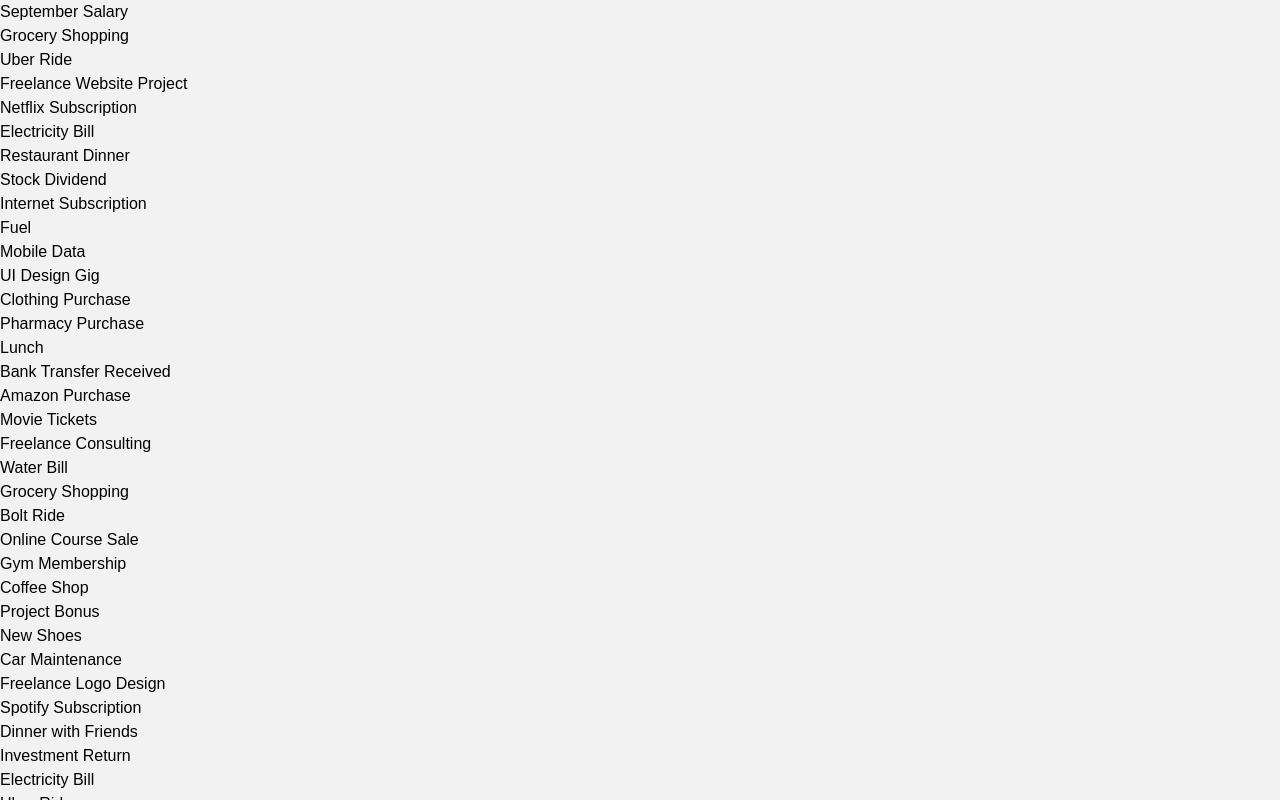
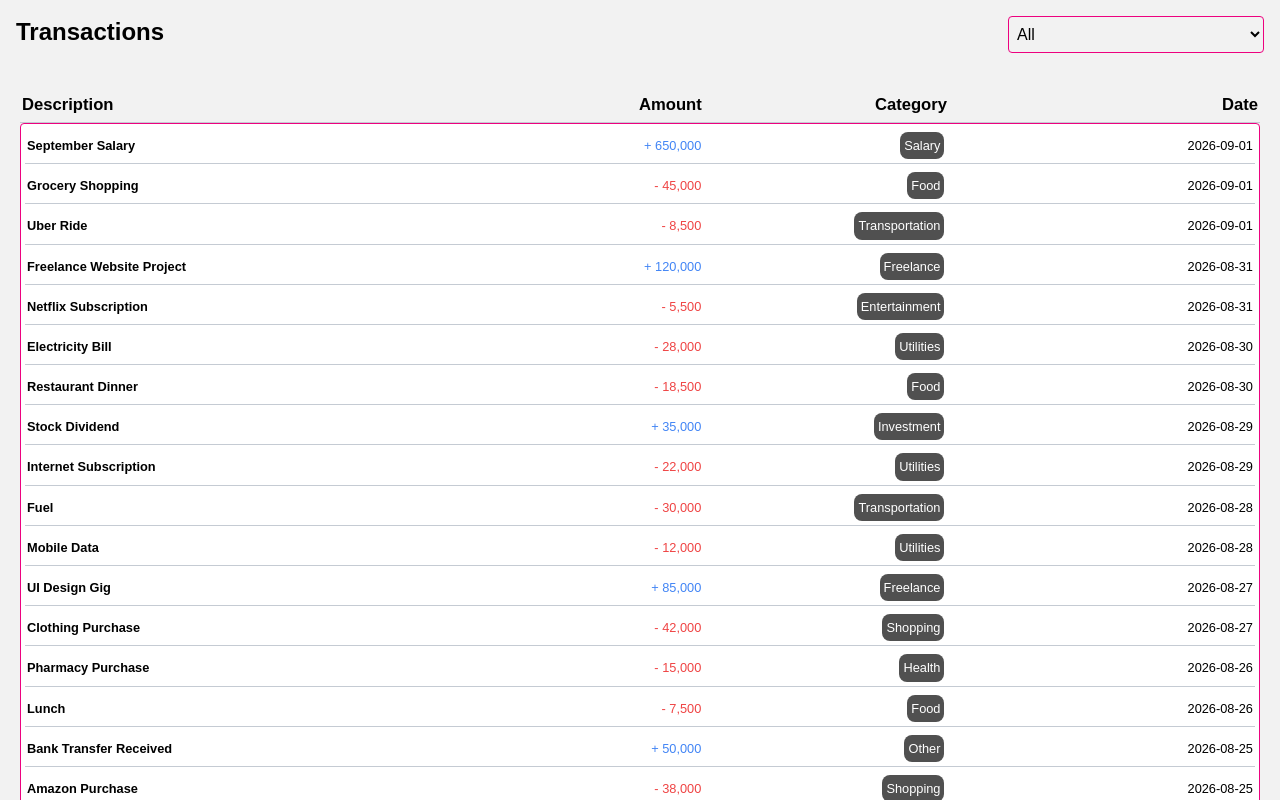
Before and after one commit to builtbyMaro/konga-dashboard, a Next.js app: page /transactions in a window 1280 px wide. Shown: the top 800 px of the page. Built offline with nearby package versions, Linux system fonts and the light colour scheme.

Commit message:
Adds transactions page with styling

```diff
--- a/app/transactions/page.tsx
+++ b/app/transactions/page.tsx
@@ -1,17 +1,51 @@
 "use client";
-import { useState, useEffect } from "react";
+import { useState, useEffect, type ChangeEvent } from "react";
 import useFetchData from "@/hooks/useFetchData";
+import Transactions from "@/components/transactions";
+import LoadingScreen from "@/components/loadingDashboard";
+import ErrorPage from "@/components/error";
 
-const Transactions = () => {
+const TransactionsPage = () => {
   const { loading, error, retryFetch, data } = useFetchData();
+  const [filterMode, setFilterMode] = useState<"all" | "income" | "expense">(
+    "all",
+  );
+
+  const transactions = data?.transactions.filter((transaction) => {
+    if (filterMode === "all") return true;
+
+    return transaction.type === filterMode;
+  });
+
+  if (loading) {
+    return <LoadingScreen />;
+  }
+
+  if (error) {
+    return <ErrorPage error={error} retry={retryFetch} />;
+  }
 
   return (
-    <section>
-      {data?.transactions.map((transaction) => (
-        <h2 key={transaction.id}>{transaction.description}</h2>
-      ))}
-    </section>
+    <main>
+      <section className="flex flex-col gap-3 p-4 sm:flex-row sm:justify-between">
+        <h2 className="font-bold text-2xl">Transactions</h2>
+        <select
+          value={filterMode}
+          onChange={(e) =>
+            setFilterMode(e.target.value as "all" | "income" | "expense")
+          }
+          className="rounded border-[1.5px] border-[#ed017f] px-1 py-2 w-3xs"
+        >
+          <option value="all">All</option>
+          <option value="income">Income</option>
+          <option value="expense">Expense</option>
+        </select>
+      </section>
+      <section className="p-4">
+        <Transactions transactions={transactions} />
+      </section>
+    </main>
   );
 };
 
-export default Transactions;
+export default TransactionsPage;
--- /dev/null
+++ b/components/transactions.tsx
@@ -0,0 +1,34 @@
+import { Transaction } from "@/types/transaction";
+import TransactionRow from "./transactionRow";
+
+const Transactions = ({
+  transactions,
+}: {
+  transactions: Transaction[] | undefined;
+}) => {
+  return (
+    <div className="p-1">
+      <div className="flex items-center text-[0.8em] p-0.5 border-b last:border-b-0 border-[#c5cbd3]">
+        <span className="w-[40%] font-bold sm:w-[30%]">
+          <p className="font-bold text-[1.3em]">Description</p>
+        </span>
+        <span className="flex justify-end w-[30%] sm:w-[25%]">
+          <p className="font-bold text-[1.3em]">Amount</p>
+        </span>
+        <span className="w-[30%] hidden p-0.5 sm:flex justify-end sm:w-[20%]">
+          <p className="font-bold text-[1.3em]">Category</p>
+        </span>
+        <span className="flex justify-end w-[30%] sm:w-[25%]">
+          <p className="font-bold text-[1.3em]">Date</p>
+        </span>
+      </div>
+      <div className="flex flex-col gap-1 p-1 border-[1.5px] border-[#ed017f] rounded bg-white">
+        {transactions?.map((transaction) => (
+          <TransactionRow transaction={transaction} key={transaction.id} />
+        ))}
+      </div>
+    </div>
+  );
+};
+
+export default Transactions;
```
